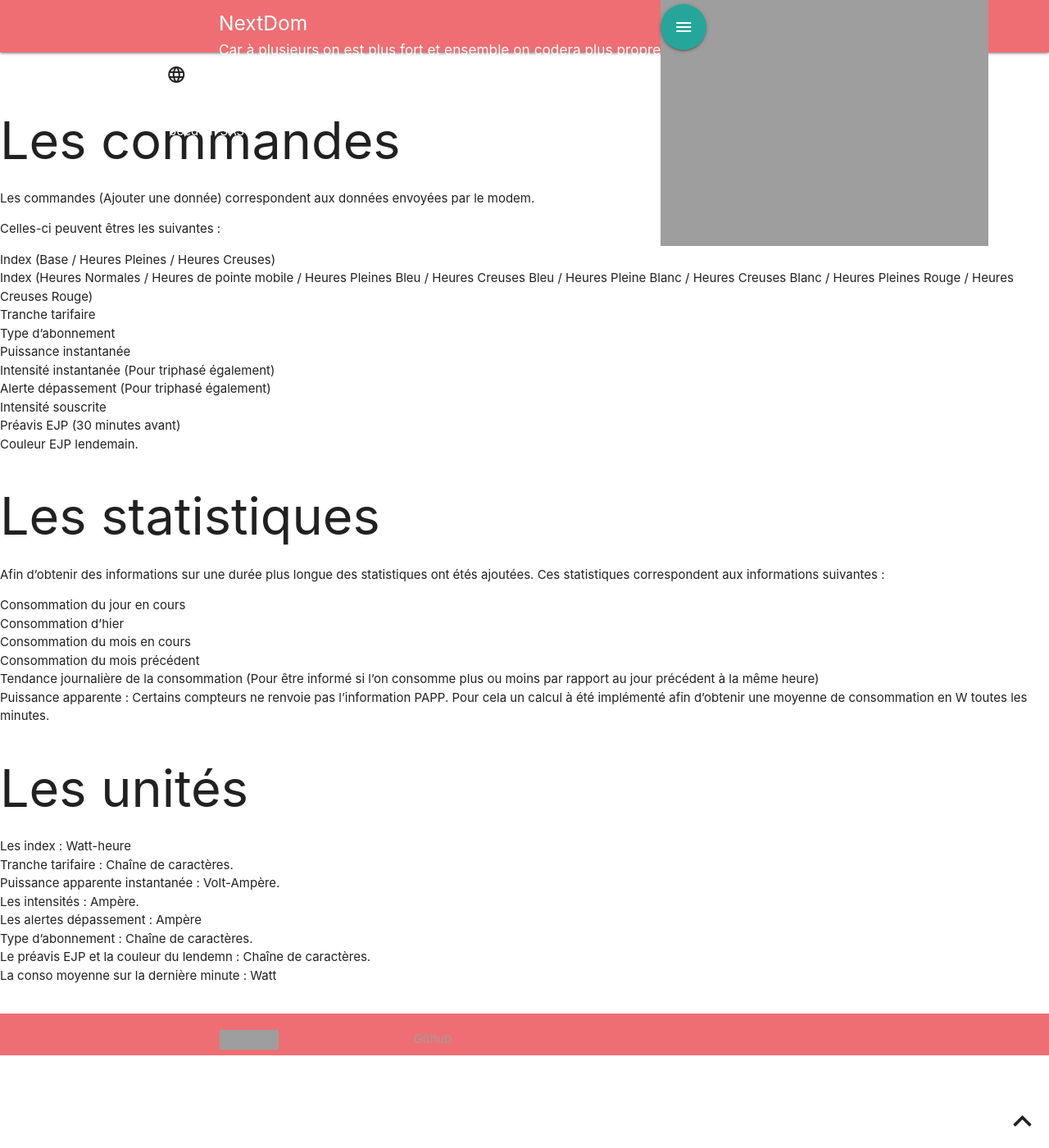
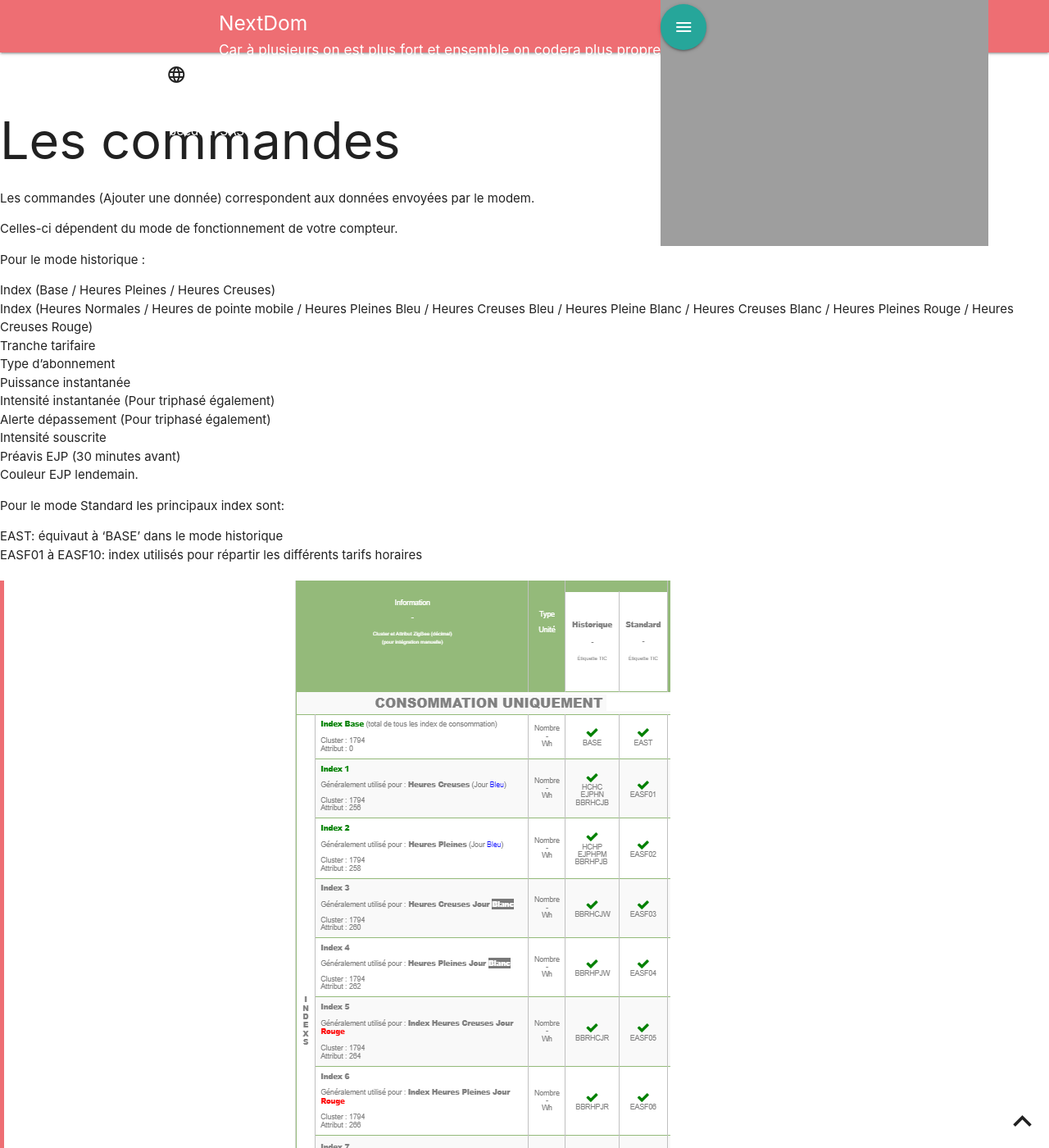
Before and after one commit to NextDom/plugin-teleinfo, a Jekyll site: the page built from docs/fr_FR/commandes.md, in a window 1280 px wide and 1400 px high. Shown: the whole window at 82% size. Built offline with Jekyll 4.4.1, drawn with Linux system fonts in a browser that asks for light colours; nearby versions of some CDN libraries; our own code applies the rules of GitHub Pages for plain Markdown files; library files that are not in the unit come from our copies; some of the changed text lies outside the part shown; grey boxes are pictures that could not be loaded.

```diff
--- a/docs/fr_FR/commandes.md
+++ b/docs/fr_FR/commandes.md
@@ -3,8 +3,9 @@ Les commandes
 
 Les commandes (Ajouter une donnée) correspondent aux données envoyées par le modem.
 
-Celles-ci peuvent êtres les suivantes :
+Celles-ci dépendent du mode de fonctionnement de votre compteur.
 
+Pour le mode historique :
 -   Index (Base / Heures Pleines / Heures Creuses)
 -   Index (Heures Normales / Heures de pointe mobile / Heures Pleines Bleu / Heures Creuses Bleu / Heures Pleine Blanc / Heures Creuses Blanc / Heures Pleines Rouge / Heures Creuses Rouge)
 -   Tranche tarifaire
@@ -16,6 +17,18 @@ Celles-ci peuvent êtres les suivantes :
 -   Préavis EJP (30 minutes avant)
 -   Couleur EJP lendemain.
 
+Pour le mode Standard les principaux index sont:
+- EAST: équivaut à 'BASE' dans le mode historique
+- EASF01 à EASF10: index utilisés pour répartir les différents tarifs horaires
+
+
+
+> résumé et comparaison entre les deux modes:
+>  ![teleinfo61](../images/teleinformation_liste_index.png)
+
+> Pour consulter la liste complète: [Enedis-NOI-CPT_54E.pdf](../images/Enedis-NOI-CPT_54E.pdf)
+
+
 Les statistiques
 ===
 
@@ -23,10 +36,12 @@ Afin d'obtenir des informations sur une durée plus longue des statistiques ont
 Ces statistiques correspondent aux informations suivantes :
 -   Consommation du jour en cours
 -   Consommation d'hier
--   Consommation du mois en cours
--   Consommation du mois précédent
--   Tendance journalière de la consommation (Pour être informé si l'on consomme plus ou moins par rapport au jour précédent à la même heure)
 -   Puissance apparente : Certains compteurs ne renvoie pas l'information PAPP. Pour cela un calcul à été implémenté afin d'obtenir une moyenne de consommation en W toutes les minutes.
+
+De plus certaines statistiques (consommation du mois, de l'année en cours, ...) sont affichées sur le panel
+  ![teleinfo61](../images/teleinformation_panel1.png)
+Le panel doit être validé dans la configuration du plugin
+  ![teleinfo62](../images/teleinformation_panel0.png)
 
 Les unités
 ===
@@ -37,5 +52,5 @@ Les unités
 -   Les intensités : Ampère.
 -   Les alertes dépassement : Ampère
 -   Type d'abonnement : Chaîne de caractères.
--   Le préavis EJP et la couleur du lendemn : Chaîne de caractères.
+-   Le préavis EJP et la couleur du lendemain : Chaîne de caractères.
 -   La conso moyenne sur la dernière minute : Watt
```
Also changed, not shown: docs/fr_FR/architecture.md (+10 -9 lines), docs/fr_FR/bug.md (+5 -1 lines), docs/fr_FR/changelog.md (+3 -1 lines), docs/fr_FR/configuration.md (+11 -5 lines), docs/fr_FR/installation.md (+1 -1 lines), docs/fr_FR/les_index.md (+2 -9 lines), docs/images/teleinformation_2compteurs.png, docs/images/teleinformation_2compteurs_bis.png (added), docs/images/teleinformation_blocage.png, docs/images/teleinformation_blocage_commande.png (added), docs/images/teleinformation_diagnostic2.png, docs/images/teleinformation_linky_act.png, docs/images/teleinformation_linky_des.png, docs/images/teleinformation_panel0.png (added), 2 more files, 1 other file.
